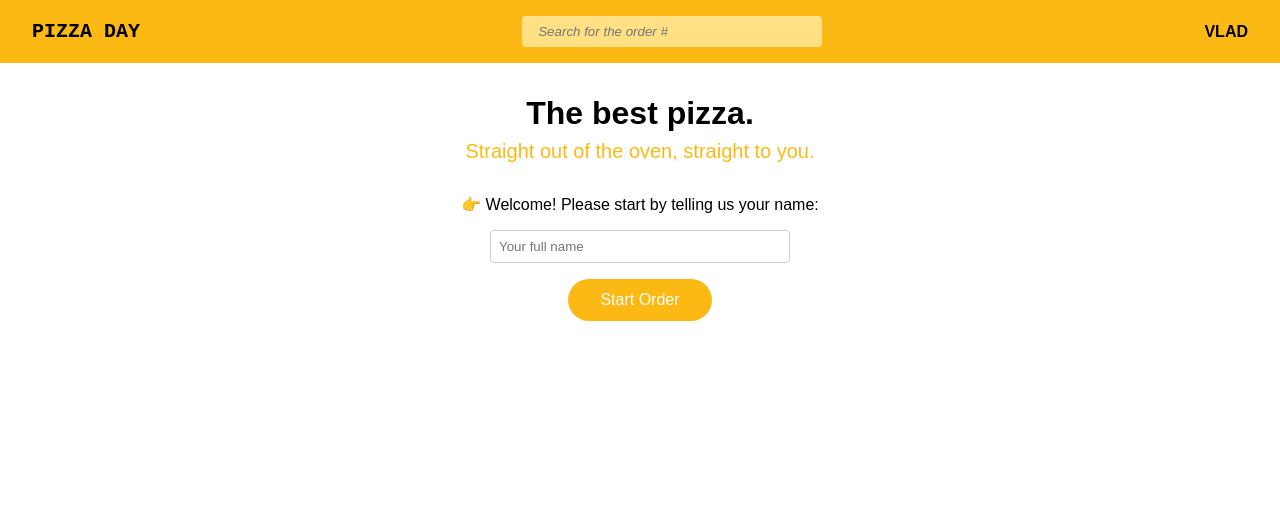
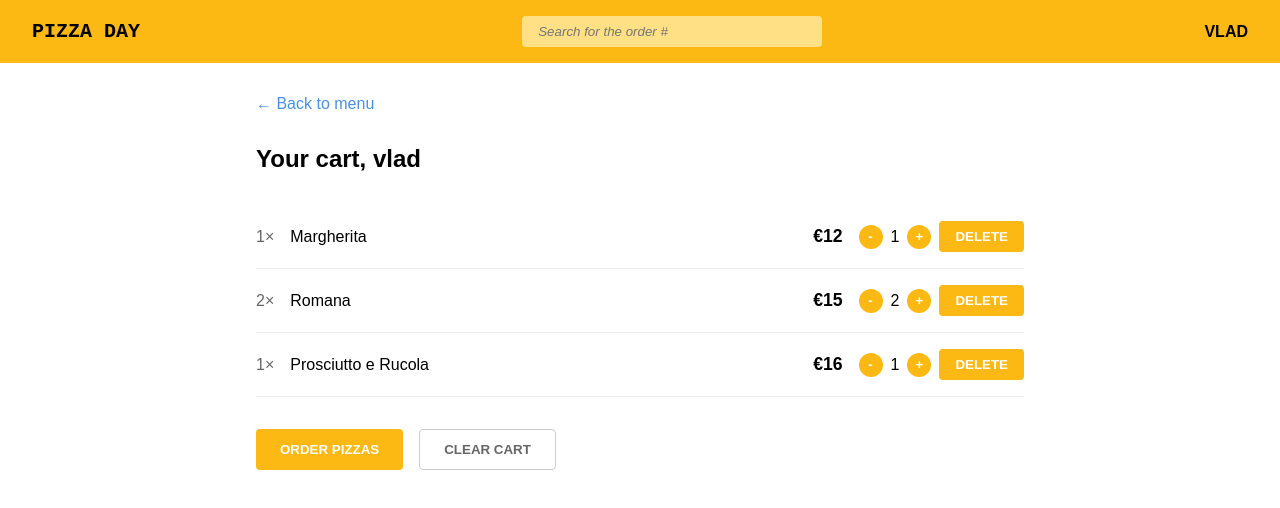
Before and after one commit to VolodumurLesyuk/hillel, a React (Vite) app: page / in a window 1280 px wide. Shown: the top 508 px of the page. Built offline with nearby package versions, Linux system fonts and the light colour scheme.

Commit message:
Add new items Cart and CartItem

```diff
--- a/src/App.jsx
+++ b/src/App.jsx
@@ -2,14 +2,16 @@ import './App.css';
 import Header from './components/Header/Header.jsx';
 import Form from "./components/Form/Form.jsx";
 import Menu from './components/Menu/Menu.jsx';
+import Cart from "./components/Cart/Cart.jsx";
 
 const App = () => {
     return (
-        <div className="container">
+        <>
             <Header />
             {/*<Menu/>*/}
-            <Form />
-        </div>
+            {/*<Form />*/}
+            <Cart />
+        </>
     )
 }
 
--- /dev/null
+++ b/src/components/Cart/Cart.css
@@ -0,0 +1,26 @@
+.container {
+    max-width: 800px;
+    margin: 0 auto;
+    padding: 2rem 1rem;
+}
+
+.back-link {
+    color: #4A90E2;
+    text-decoration: none;
+    display: inline-block;
+    margin-bottom: 2rem;
+}
+
+.cart-title {
+    font-size: 1.5rem;
+    margin-bottom: 2rem;
+}
+
+.cart-item {
+    display: grid;
+    grid-template-columns: auto 1fr auto auto;
+    align-items: center;
+    gap: 1rem;
+    padding: 1rem 0;
+    border-bottom: 1px solid #eee;
+}
--- /dev/null
+++ b/src/components/Cart/Cart.jsx
@@ -0,0 +1,24 @@
+import cartItems from "./data.js";
+import "./Cart.css"
+import CartItem from "../CartItem/CartItem.jsx";
+
+const Cart = () => {
+    return (
+        <div className="container">
+            <a href="#" className="back-link">← Back to menu</a>
+            <h1 className="cart-title">Your cart, vlad</h1>
+            <div className="cart-items">
+                {cartItems.map((pizza) => (
+                    <CartItem key={pizza.id} pizza={pizza}/>
+                ))}
+            </div>
+
+            <div className="cart-actions">
+                <button className="order-btn">Order pizzas</button>
+                <button className="clear-btn">Clear cart</button>
+            </div>
+        </div>
+    )
+}
+
+export default Cart;
--- /dev/null
+++ b/src/components/Cart/data.js
@@ -0,0 +1,24 @@
+import Cart from "./Cart.jsx";
+
+export const cartItems = [
+  {
+    id: 1,
+    name: "Margherita",
+    price: 12.0,
+    quantity: 1,
+  },
+  {
+    id: 2,
+    name: "Romana",
+    price: 15.0,
+    quantity: 2,
+  },
+  {
+    id: 3,
+    name: "Prosciutto e Rucola",
+    price: 16.0,
+    quantity: 1,
+  },
+];
+
+export default cartItems;
--- /dev/null
+++ b/src/components/CartItem/CartItem.css
@@ -0,0 +1,63 @@
+
+.quantity-text {
+    color: #666;
+}
+
+.price {
+    font-weight: bold;
+}
+
+.quantity-controls {
+    display: flex;
+    align-items: center;
+    gap: 0.5rem;
+}
+
+.quantity-btn {
+    background-color: #FDB913;
+    color: white;
+    border: none;
+    width: 24px;
+    height: 24px;
+    border-radius: 50%;
+    cursor: pointer;
+    font-weight: bold;
+}
+
+.delete-btn {
+    background-color: #FDB913;
+    color: white;
+    border: none;
+    padding: 0.5rem 1rem;
+    border-radius: 4px;
+    cursor: pointer;
+    font-weight: bold;
+}
+
+.cart-actions {
+    margin-top: 2rem;
+    display: flex;
+    gap: 1rem;
+}
+
+.order-btn {
+    background-color: #FDB913;
+    color: white;
+    border: none;
+    padding: 0.75rem 1.5rem;
+    border-radius: 4px;
+    cursor: pointer;
+    font-weight: bold;
+    text-transform: uppercase;
+}
+
+.clear-btn {
+    background-color: transparent;
+    color: #666;
+    border: 1px solid #ccc;
+    padding: 0.75rem 1.5rem;
+    border-radius: 4px;
+    cursor: pointer;
+    font-weight: bold;
+    text-transform: uppercase;
+}
--- /dev/null
+++ b/src/components/CartItem/CartItem.jsx
@@ -0,0 +1,21 @@
+import "./CartItem.css"
+import Button from "../Button/Button.jsx";
+
+const CartItem = ({pizza}) => {
+    return (
+        <div className="cart-item">
+            <span className="quantity-text">{pizza.quantity}×</span>
+            <span>{pizza.name}</span>
+            <span className="price">€{pizza.price}</span>
+            <div className="quantity-controls">
+                <Button className="quantity-btn">-</Button>
+                <span>{pizza.quantity}</span>
+                <Button className="quantity-btn">+</Button>
+                <Button className="delete-btn">DELETE</Button>
+            </div>
+        </div>
+
+    )
+}
+
+export default CartItem;
```
